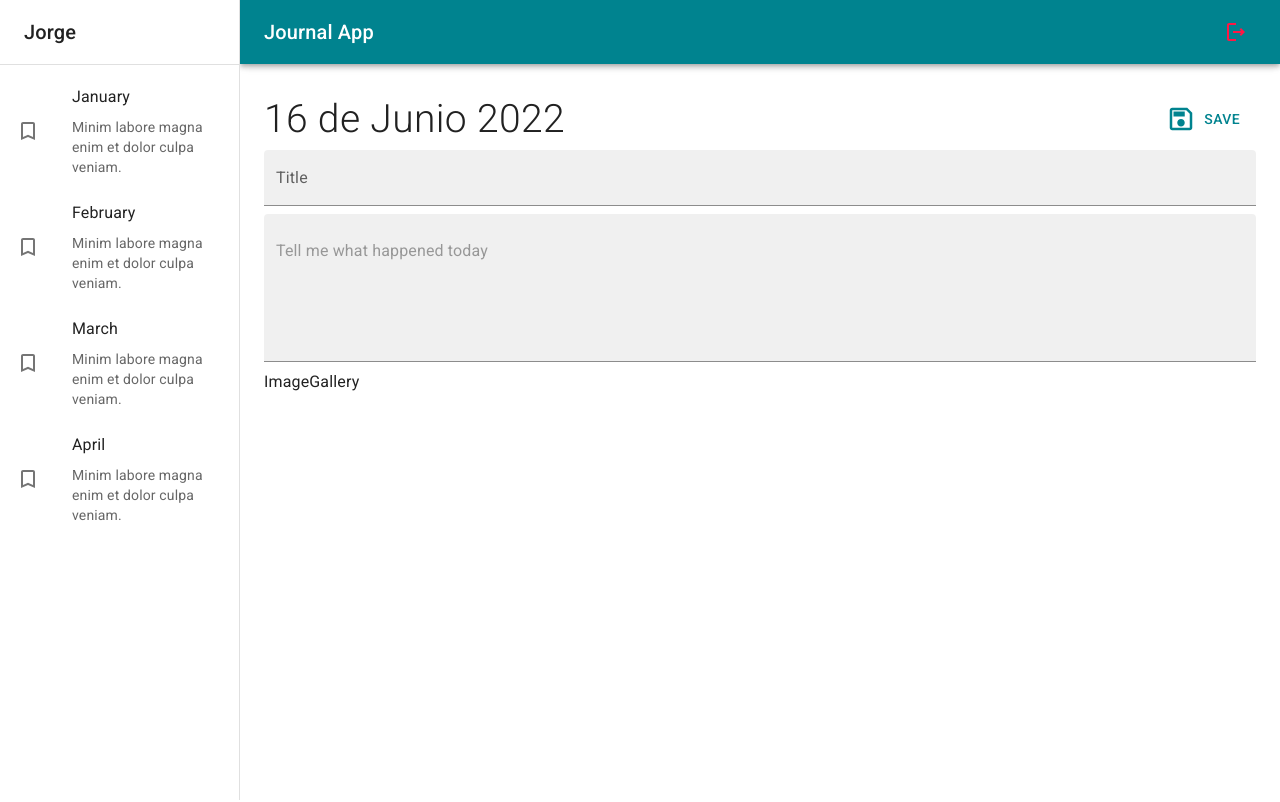
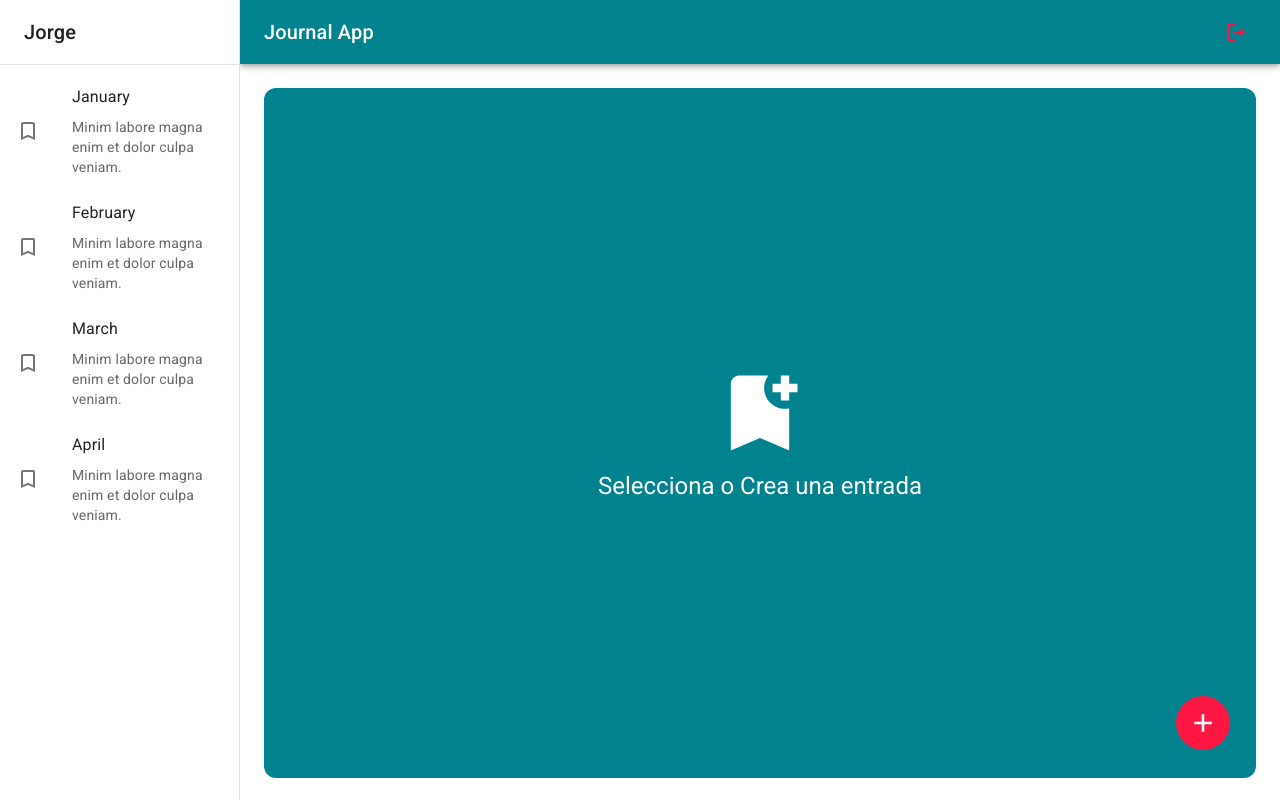
Before and after one commit to jorge2805/journal-app-new-version, a React (Vite) app: page / in a window 1280 px wide. Built offline with nearby package versions, Linux system fonts and the light colour scheme.

Commit message:
Adding Create Button

```diff
--- a/src/journal/components/ImageGallery.jsx
+++ b/src/journal/components/ImageGallery.jsx
@@ -1,6 +1,69 @@
+import { ImageList, ImageListItem } from "@mui/material";
 
 export const ImageGallery = () => {
-  return (
-    <div>ImageGallery</div>
-  )
+    return (
+    <ImageList sx={{ width: '100%', height: 550 }} cols={4} rowHeight={164}>
+      {itemData.map((item) => (
+        <ImageListItem key={item.img}>
+          <img
+            src={`${item.img}?w=164&h=164&fit=crop&auto=format`}
+            srcSet={`${item.img}?w=164&h=164&fit=crop&auto=format&dpr=2 2x`}
+            alt={item.title}
+            loading="lazy"
+          />
+        </ImageListItem>
+      ))}
+    </ImageList>
+  );
 }
+
+const itemData = [
+  {
+    img: 'https://images.unsplash.com/photo-1551963831-b3b1ca40c98e',
+    title: 'Breakfast',
+  },
+  {
+    img: 'https://images.unsplash.com/photo-1551782450-a2132b4ba21d',
+    title: 'Burger',
+  },
+  {
+    img: 'https://images.unsplash.com/photo-1522770179533-24471fcdba45',
+    title: 'Camera',
+  },
+  {
+    img: 'https://images.unsplash.com/photo-1444418776041-9c7e33cc5a9c',
+    title: 'Coffee',
+  },
+  {
+    img: 'https://images.unsplash.com/photo-1533827432537-70133748f5c8',
+    title: 'Hats',
+  },
+  {
+    img: 'https://images.unsplash.com/photo-1558642452-9d2a7deb7f62',
+    title: 'Honey',
+  },
+  {
+    img: 'https://images.unsplash.com/photo-1516802273409-68526ee1bdd6',
+    title: 'Basketball',
+  },
+  {
+    img: 'https://images.unsplash.com/photo-1518756131217-31eb79b20e8f',
+    title: 'Fern',
+  },
+  {
+    img: 'https://images.unsplash.com/photo-1597645587822-e99fa5d45d25',
+    title: 'Mushrooms',
+  },
+  {
+    img: 'https://images.unsplash.com/photo-1567306301408-9b74779a11af',
+    title: 'Tomato basil',
+  },
+  {
+    img: 'https://images.unsplash.com/photo-1471357674240-e1a485acb3e1',
+    title: 'Sea star',
+  },
+  {
+    img: 'https://images.unsplash.com/photo-1589118949245-7d38baf380d6',
+    title: 'Bike',
+  },
+];
--- a/src/journal/pages/JournalPage.jsx
+++ b/src/journal/pages/JournalPage.jsx
@@ -1,3 +1,5 @@
+import { AddOutlined } from "@mui/icons-material"
+import { IconButton } from "@mui/material"
 import { JournalLayout } from "../layout/JournalLayout"
 import { NoteView } from "../views/NoteView"
 import { NothingSelectedView } from "../views/NothingSelectedView"
@@ -5,8 +7,23 @@
 export const JournalPage = () => {
   return (
     <JournalLayout>
-      {/* <NothingSelectedView/> */}
-      <NoteView/>
+      <NothingSelectedView/>
+      {/* <NoteView/> */}
+
+      <IconButton
+        size="large"
+        sx={{
+          color: 'white',
+          backgroundColor: 'error.main',
+          ':hover': { backgroundColor: 'error.main', opacity: 0.9},
+          position: 'fixed',
+          right: 50,
+          bottom: 50
+        }}
+      >
+        <AddOutlined sx={{ fontSize: 30 }}/>
+      </IconButton>
+
     </JournalLayout>
   )
 }
```
